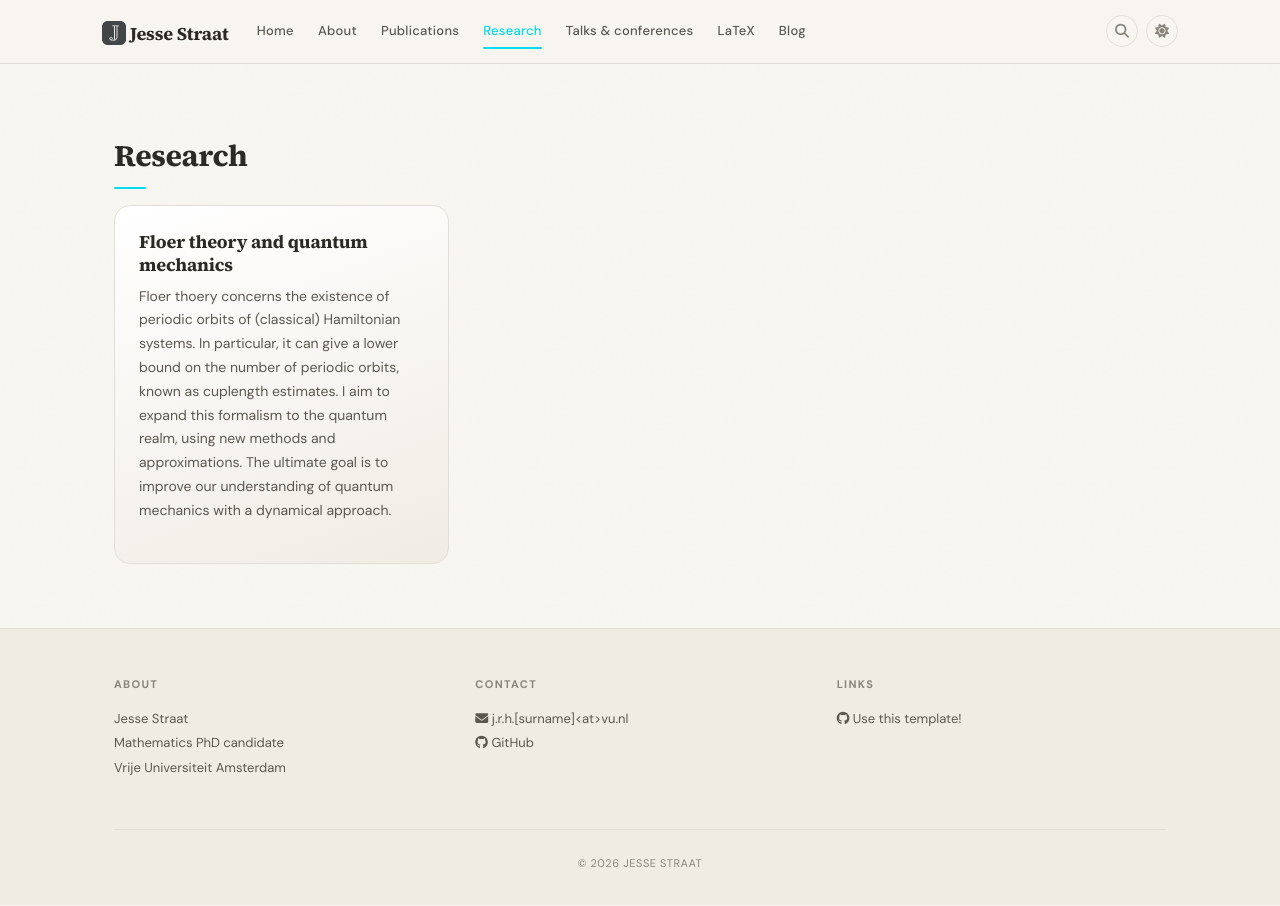
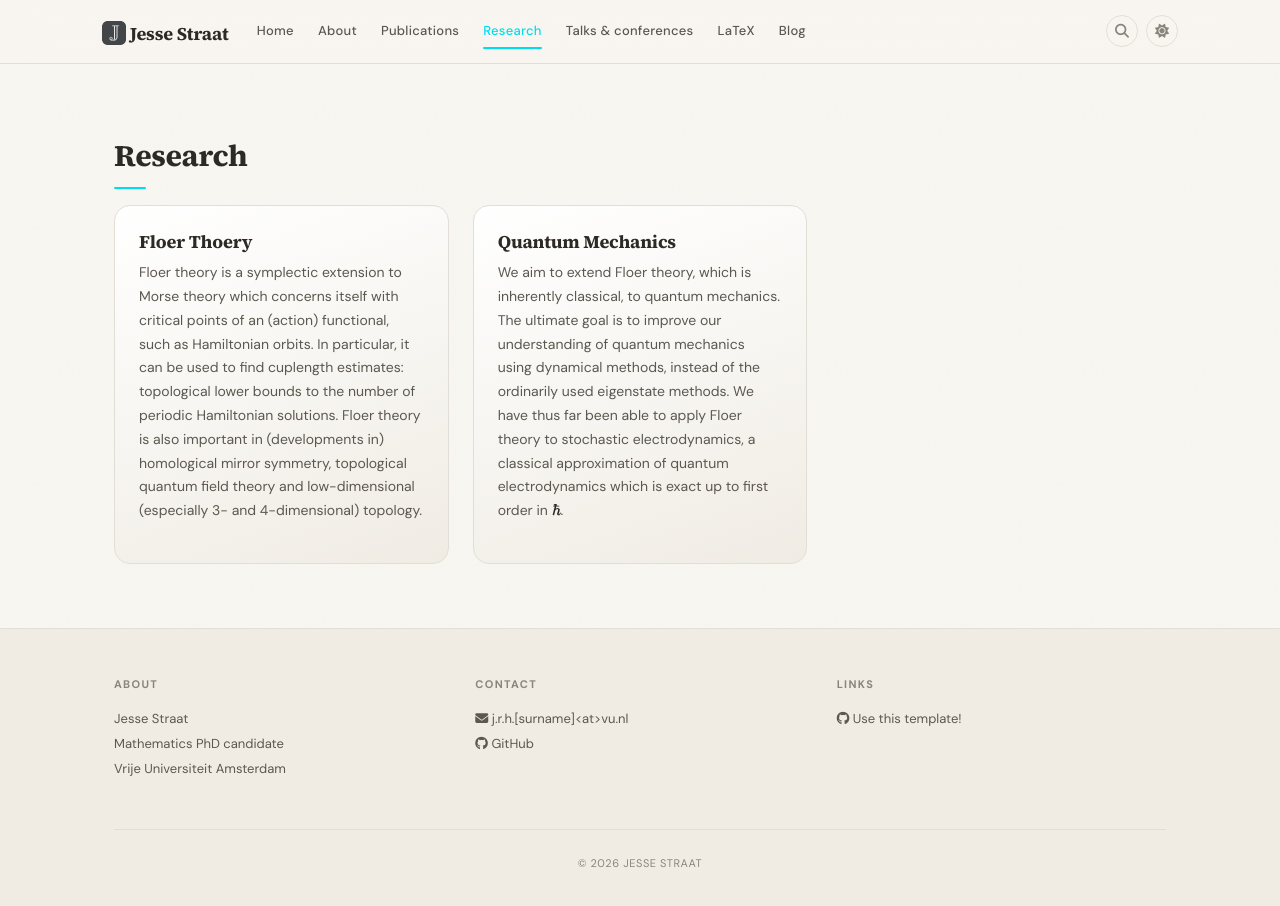
Before and after one commit to JesseStraat/jessestraat.github.io, a Jekyll site: the page built from _pages/research.md, in a window 1280 px wide. Built offline with Jekyll 4.4.1, drawn with Linux system fonts in a browser that asks for light colours; a style sheet for code colours, icons or effects is not loaded.

Commit message:
Updated research page

```diff
--- a/_pages/research.md
+++ b/_pages/research.md
@@ -10,8 +10,15 @@ permalink: /research/
 
 <div class="research-card">
 <div class="research-body">
-<h4 class="research-title">Floer theory and quantum mechanics</h4>
-<p class="research-desc">Floer thoery concerns the existence of periodic orbits of (classical) Hamiltonian systems. In particular, it can give a lower bound on the number of periodic orbits, known as cuplength estimates. I aim to expand this formalism to the quantum realm, using new methods and approximations. The ultimate goal is to improve our understanding of quantum mechanics with a dynamical approach.</p>
+<h4 class="research-title">Floer Thoery</h4>
+<p class="research-desc">Floer theory is a symplectic extension to Morse theory which concerns itself with critical points of an (action) functional, such as Hamiltonian orbits. In particular, it can be used to find cuplength estimates: topological lower bounds to the number of periodic Hamiltonian solutions. Floer theory is also important in (developments in) homological mirror symmetry, topological quantum field theory and low-dimensional (especially 3- and 4-dimensional) topology.</p>
+</div>
+</div>
+
+<div class="research-card">
+<div class="research-body">
+<h4 class="research-title">Quantum Mechanics</h4>
+<p class="research-desc">We aim to extend Floer theory, which is inherently classical, to quantum mechanics. The ultimate goal is to improve our understanding of quantum mechanics using dynamical methods, instead of the ordinarily used eigenstate methods. We have thus far been able to apply Floer theory to stochastic electrodynamics, a classical approximation of quantum electrodynamics which is exact up to first order in \\(\hbar\\).</p>
 </div>
 </div>
 
```
